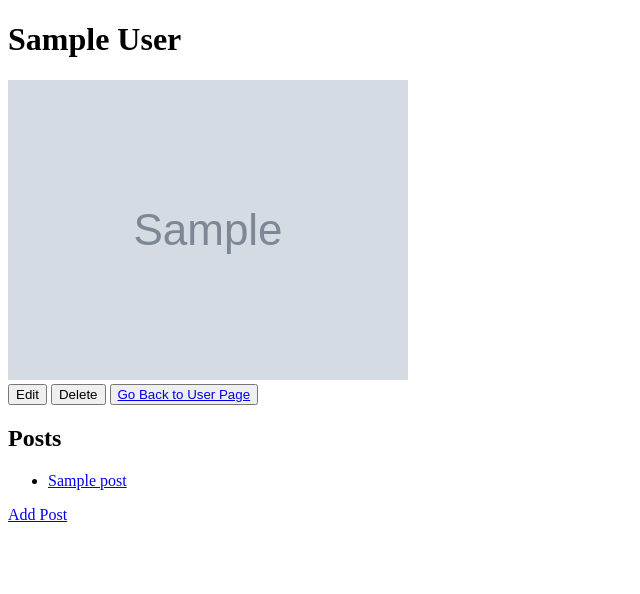
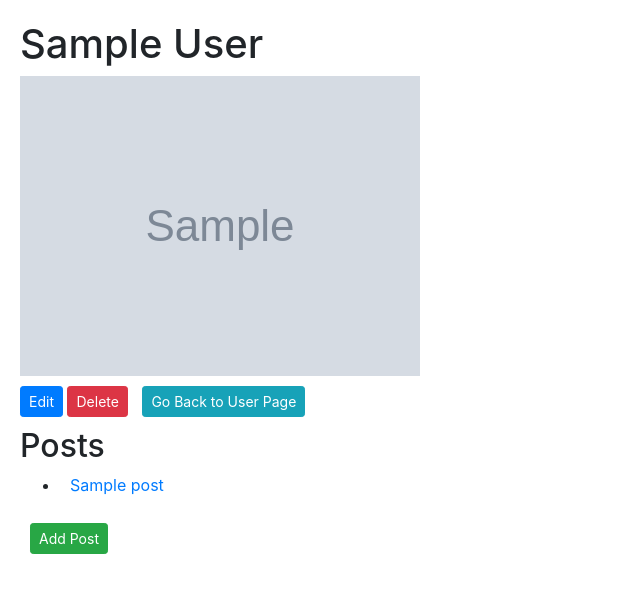
Before and after one commit to tbtreppe/Blogly, a Flask app: page /user/1 in a window 1280 px wide. Shown: the top 594 px of the page, without its empty margins (0-640 px from the left). Run offline with Flask 2, Linux system fonts and the light colour scheme; tables that the repository leaves empty hold one stand-in row (values such as "Sample post"); grey boxes marked "Sample" are stand-in pictures; some libraries are stand-ins or nearby versions.

Commit message:
add style

```diff
--- a/Templates/base.html
+++ b/Templates/base.html
@@ -4,6 +4,13 @@
     <meta charset="UTF-8" />
     <meta http-equiv="X-UA-Compatible" content="IE=edge" />
     <meta name="viewport" content="width=device-width, initial-scale=1.0" />
+    <link
+      rel="stylesheet"
+      href="https://maxcdn.bootstrapcdn.com/bootstrap/4.0.0/css/bootstrap.min.css"
+      integrity="sha384-Gn5384xqQ1aoWXA+058RXPxPg6fy4IWvTNh0E263XmFcJlSAwiGgFAW/dAiS6JXm"
+      crossorigin="anonymous"
+    />
+    <link rel="stylesheet" href="../static/blogly.css" />
     <title>{%block title %}Blogly{% endblock %}</title>
   </head>
   <body>
--- a/Templates/detail.html
+++ b/Templates/detail.html
@@ -5,11 +5,21 @@
 <img src="{{user.image_url}}" />
 {% endif %}
 <form>
-  <button formaction="/user/{{ user.id }}/edit" formmethod="GET">Edit</button>
-  <button formaction="/user/{{ user.id }}/delete" formmethod="POST">
+  <button
+    formaction="/user/{{ user.id }}/edit"
+    formmethod="GET"
+    class="btn btn-primary btn-sm"
+  >
+    Edit
+  </button>
+  <button
+    formaction="/user/{{ user.id }}/delete"
+    formmethod="POST"
+    class="btn btn-danger btn-sm"
+  >
     Delete
   </button>
-  <button><a href="/user">Go Back to User Page</a></button>
+  <a href="/user" class="btn btn-info btn-sm">Go Back to User Page</a>
 </form>
 
 <h2>Posts</h2>
@@ -20,6 +30,10 @@
   </li>
   {% endfor %}
 </ul>
-<p><a href="/user/{{ user.id }}/new_post">Add Post</a></p>
+<p>
+  <a href="/user/{{ user.id }}/new_post" class="btn btn-success btn-sm"
+    >Add Post</a
+  >
+</p>
 
 {% endblock %}
--- a/Templates/edit.html
+++ b/Templates/edit.html
@@ -8,8 +8,8 @@
     name="image_url"
     placeholder="Provide an image of this user"
   />
-  <button>Save</button>
-  <button><a href="/user">Cancel</a></button>
+  <button class="btn btn-success btn-sm">Save</button>
+  <button><a href="/user" class="btn btn-info btn-sm">Cancel</a></button>
 </form>
 
 {% endblock %}
--- a/Templates/edit_post.html
+++ b/Templates/edit_post.html
@@ -7,8 +7,9 @@
   {% for tag in tag %}
   <input type="checkbox" name="tag" value="{{ tag.id }}" />{{ tag.name }} {%
   endfor %}
-  <button>Save</button>
-  <button><a href="/user/{{ post.user_id }}">Cancel</a></button>
+  <button class="btn btn-success btn-sm">Save</button>
+
+  <a href="/user/{{ post.user_id }}" class="btn btn-info btn-sm">Cancel</a>
 </form>
 
 {% endblock %}
--- a/Templates/edit_tag.html
+++ b/Templates/edit_tag.html
@@ -19,8 +19,8 @@
     %}
   />
   {{ post.title }} {% endfor %}
-  <button>Save</button>
-  <button><a href="/tag">Cancel</a></button>
+  <button class="btn btn-success btn-sm">Save</button>
+  <button class="btn btn-info btn-sm"><a href="/tag">Cancel</a></button>
 </form>
 
 {% endblock %}
--- a/Templates/new_post.html
+++ b/Templates/new_post.html
@@ -4,12 +4,13 @@
 <form method="POST">
   <input type="text" name="title" placeholder="Enter a title" />
   <input type="text" name="content" placeholder="Enter your content" />
-  <button><a href="/user/{{ user.id }}">Cancel</a></button>
+
+  <a href="/user/{{ user.id }}" class="btn btn-info btn-sm">Cancel</a>
 
   {% for tag in tag %}
   <input type="checkbox" name="tag" value="{{ tag.id }}" />{{ tag.name }} {%
   endfor %}
-  <button>Add</button>
+  <button class="btn btn-success btn-sm">Add</button>
 </form>
 
 {% endblock %}
--- a/Templates/new_tag.html
+++ b/Templates/new_tag.html
@@ -11,8 +11,8 @@
   {% for post in post %}
   <input type="checkbox" name="post" value="{{ post.id }}" />{{ post.title }} {%
   endfor %}
-  <button><a href="/user">Cancel</a></button>
-  <button>Add</button>
+  <a href="/user" class="btn btn-info btn-sm">Cancel</a>
+  <button class="btn btn-success btn-sm">Add</button>
 </form>
 
 {% endblock %}
--- a/Templates/new_user.html
+++ b/Templates/new_user.html
@@ -9,7 +9,8 @@
     name="image_url"
     placeholder="Provide an image of this user"
   />
-  <button>Add</button>
+  <button class="btn btn-success btn-sm">Add</button>
+  <a href="/user" class="btn btn-info btn-sm">Cancel</a>
 </form>
 
 {% endblock %}
--- a/Templates/tag.html
+++ b/Templates/tag.html
@@ -7,5 +7,6 @@
   </li>
   {% endfor %}
 </ul>
-<button><a href="/new_tag">Add Tag</a></button>
+<a href="/new_tag" class="btn btn-success btn-sm">Add Tag</a>
+<a href="/user" class="btn btn-info btn-sm">Go back to User Page</a>
 {% endblock %}
--- a/Templates/user.html
+++ b/Templates/user.html
@@ -8,6 +8,6 @@
   </li>
   {% endfor %}
 </ul>
-<button><a href="/new_user">Add User</a></button>
-<button><a href="/tag">Tags</a></button>
+<a href="/new_user" class="btn btn-success btn-sm">Add User</a>
+<a href="/tag" class="btn btn-info btn-sm">Tags</a>
 {% endblock %}
--- /dev/null
+++ b/static/blogly.css
@@ -0,0 +1,13 @@
+html,
+body {
+  padding: 5px;
+  margin: 5px;
+}
+
+a:link {
+  margin: 10px;
+}
+
+p {
+  font-size: 20px;
+}
```
Also changed, not shown: Templates/post_detail.html (+17 -5 lines), Templates/show_tag.html (+13 -3 lines).
